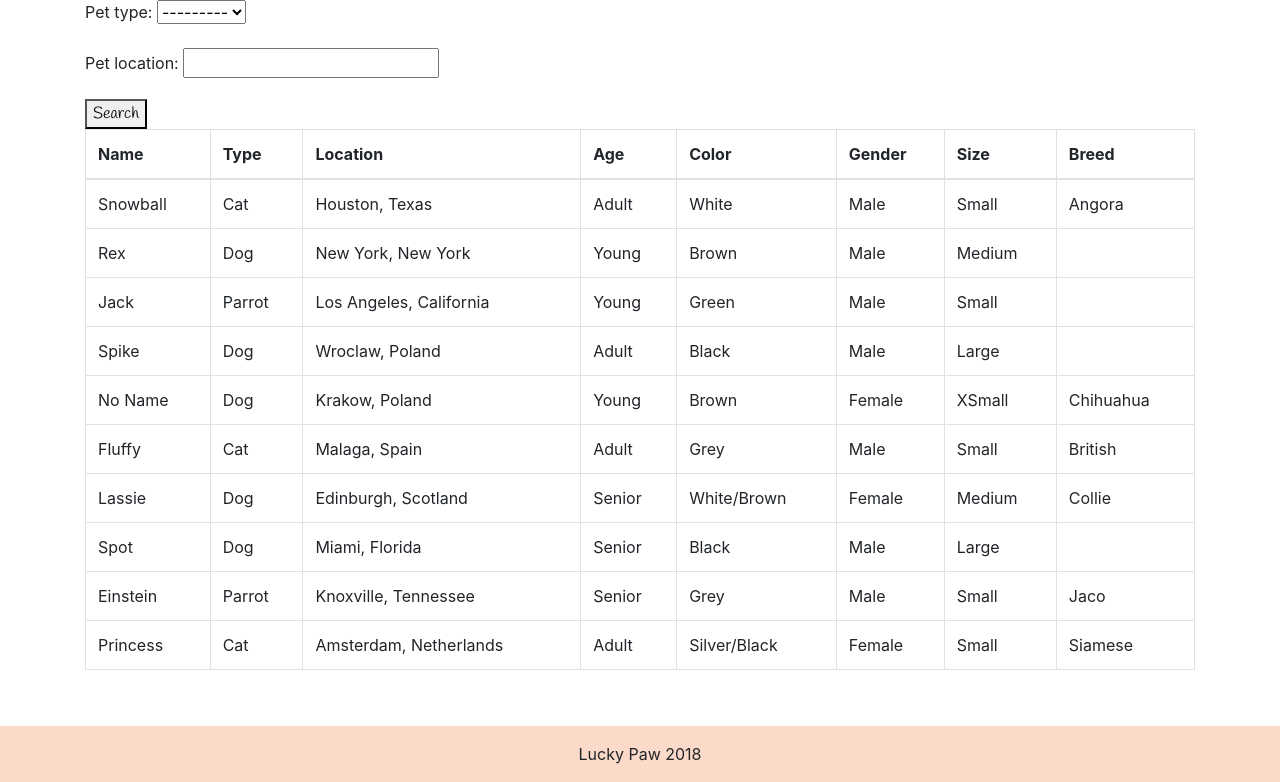
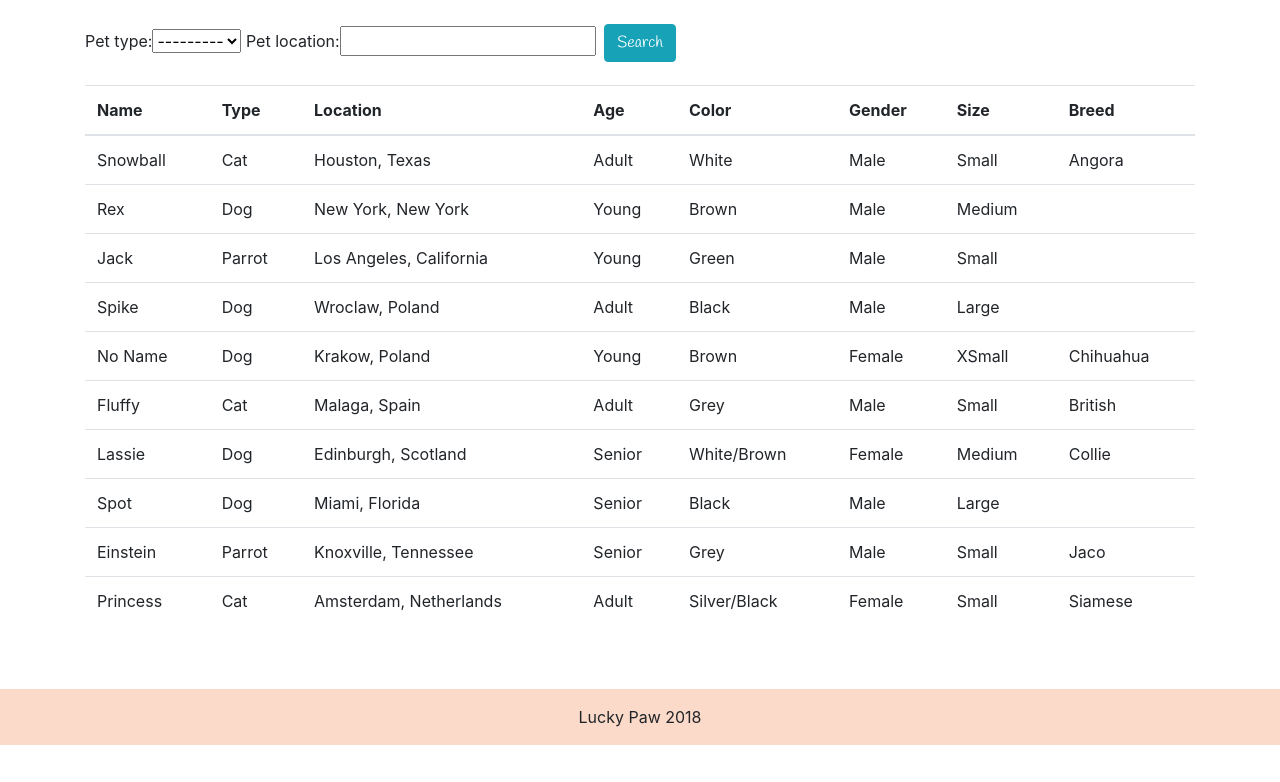
Before and after one commit to souserge/luckypaw, a Django app: page /search/ in a window 1280 px wide. Shown: the part 82-864 px from the top of the page. After the commit the page ends 827 px from the top, so only its background shows below. Run offline with Django 3.2, Linux system fonts and the light colour scheme; data comes from the database, SQL or seed files in the repository; some libraries are stand-ins or nearby versions.

Commit message:
Fix layout of search results table

```diff
--- a/app/templates/app/base.html
+++ b/app/templates/app/base.html
@@ -71,7 +71,7 @@
     {% endblock extra_header %}
   </header>
 
-  <main class="container">
+  <main class="container my-4">
     {% block content %}
     {% endblock content %}
   </main>
--- a/app/templates/app/pet_list.html
+++ b/app/templates/app/pet_list.html
@@ -2,10 +2,12 @@
 
 {% block content %}
   <form method="get">
-    {{ filter.form.as_p }}
-    <button type="submit">Search</button>
+    <div class="form-group d-inline-block">
+    {{ filter.form }}
+    </div>
+    <button class="ml-1 btn btn-info" type="submit">Search</button>
   </form>
-  <table class="table table-bordered">
+  <table class="table table-stripped mt-2">
       <thead>
           <th>Name</th>
           <th>Type</th>
```
